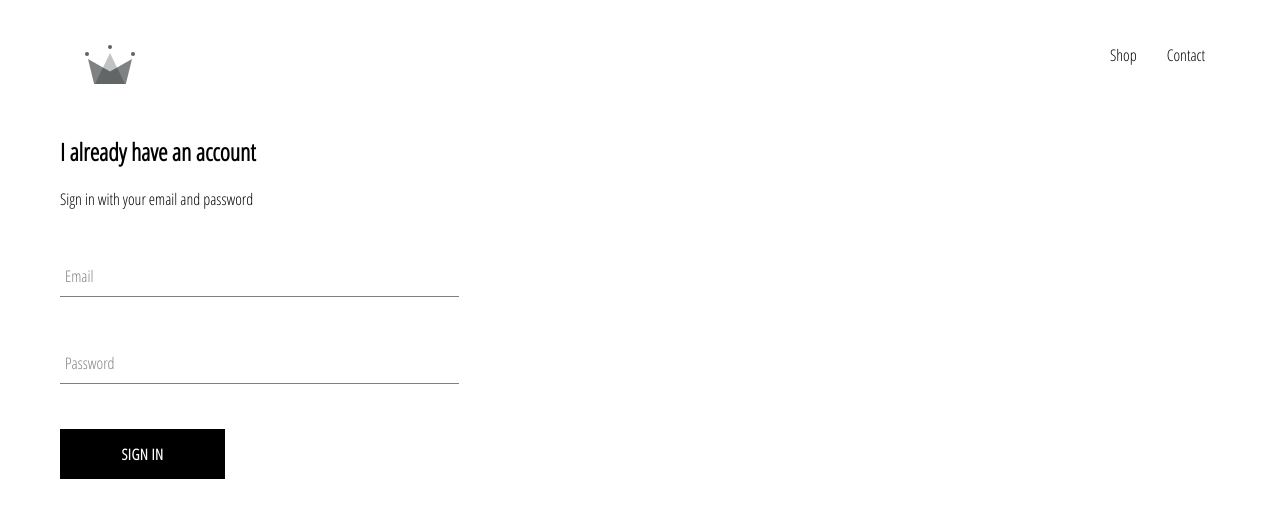
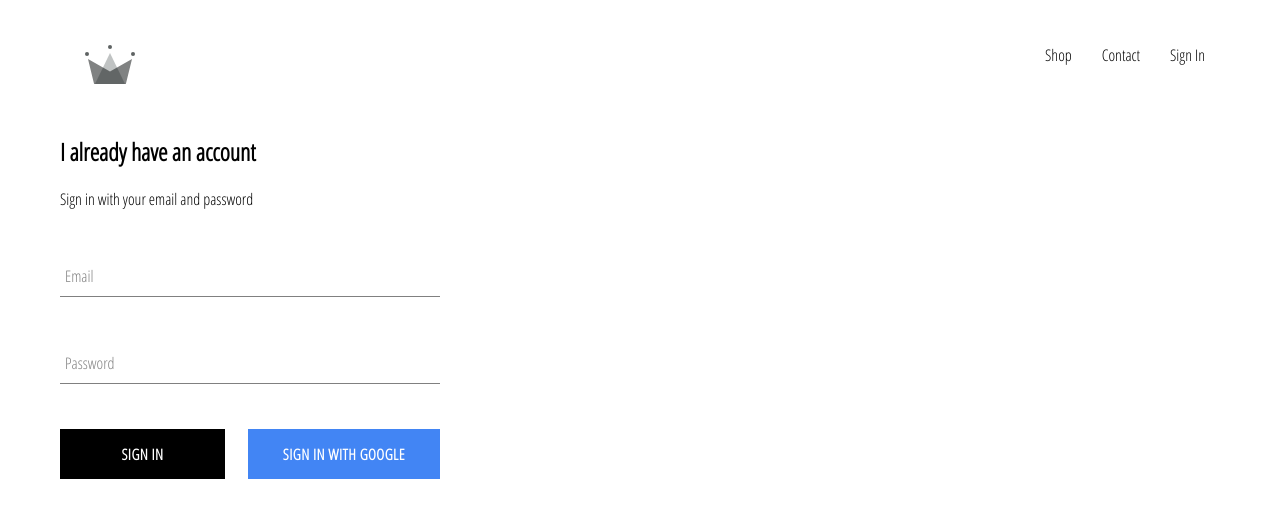
Before and after one commit to HarisHorozovic/ecomerce-client, a React (Create React App) app: page /signin in a window 1280 px wide. Shown: the top 518 px of the page. Built offline with nearby package versions, Linux system fonts and the light colour scheme; no server answers.

Commit message:
integrated firebase into app, created sign in page with sign in component and sign in with google

```diff
--- a/package.json
+++ b/package.json
@@ -3,6 +3,7 @@
   "version": "0.1.0",
   "private": true,
   "dependencies": {
+    "firebase": "^7.0.0",
     "node-sass": "^4.12.0",
     "react": "^16.10.1",
     "react-dom": "^16.10.1",
--- a/src/App.css
+++ b/src/App.css
@@ -7,3 +7,7 @@
     text-decoration: none;
     color: black;
 }
+
+* {
+    box-sizing: border-box;
+}
--- a/src/App.js
+++ b/src/App.js
@@ -1,5 +1,6 @@
 import React from 'react';
 import { Switch, Route } from 'react-router-dom';
+import { auth } from './firebase/firebase.utils';
 
 import './App.css';
 
@@ -9,10 +10,31 @@
 import HomePage from './pages/homepage/homepage.component';
 import Header from './components/header/header.component';
 
-function App() {
+class App extends React.Component {
+    constructor() {
+        super();
+
+        this.state = {
+            currentUser: null,
+        };
+    }
+
+    unsubscribeFromAuth = null;
+
+    componentDidMount() {
+        this.unsubscribeFromAuth = auth.onAuthStateChanged(user => {
+            this.setState({ currentUser: user });
+        });
+    }
+
+    componentWillUnmount() {
+        this.unsubscribeFromAuth();
+    }
+
+    render() {
         return (
             <div>
-            <Header />
+                <Header currentUser={this.state.currentUser} />
                 <Switch>
                     <Route exact path="/" component={HomePage} />
                     <Route path="/shop" component={ShopPage} />
@@ -21,5 +43,6 @@
             </div>
         );
     }
+}
 
 export default App;
--- a/src/components/custom-button/custom-button.component.jsx
+++ b/src/components/custom-button/custom-button.component.jsx
@@ -2,8 +2,11 @@
 
 import './custom-button.styles.scss';
 
-const CustomButton = ({ children, ...otherProps }) => (
-    <button className="custom-button" {...otherProps}>
+const CustomButton = ({ children, isGoogleSignIn, ...otherProps }) => (
+    <button
+        className={`${isGoogleSignIn ? 'google-sign-in' : ''} custom-button`}
+        {...otherProps}
+    >
         {children}
     </button>
 );
--- a/src/components/custom-button/custom-button.styles.scss
+++ b/src/components/custom-button/custom-button.styles.scss
@@ -15,8 +15,18 @@
     cursor: pointer;
 
     &:hover {
-      background-color: white;
-      color: black;
-      border: 1px solid black;
+        background-color: white;
+        color: black;
+        border: 1px solid black;
     }
-  }
+
+    &.google-sign-in {
+        background-color: #4285f4;
+        color: white;
+
+        &:hover {
+            background-color: #357ae8;
+            border: none;
+        }
+    }
+}
--- a/src/components/header/header.component.jsx
+++ b/src/components/header/header.component.jsx
@@ -3,8 +3,9 @@
 
 import './header.styles.scss';
 import { ReactComponent as Logo } from '../../assets/4.3 crown.svg';
+import { auth } from '../../firebase/firebase.utils';
 
-const Header = () => (
+const Header = ({ currentUser }) => (
     <div className="header">
         <Link to="/" className="logo-container">
             <Logo className="logo" />
@@ -18,6 +19,20 @@
             <Link className="option" to="/contact">
                 Contact
             </Link>
+            {currentUser ? (
+                <div
+                    className="option"
+                    onClick={() => {
+                        auth.signOut();
+                    }}
+                >
+                    Sign Out
+                </div>
+            ) : (
+                <Link className="option" to="/signin">
+                    Sign In
+                </Link>
+            )}
         </div>
     </div>
 );
--- a/src/components/header/header.styles.scss
+++ b/src/components/header/header.styles.scss
@@ -20,6 +20,7 @@
 
         .option {
             padding: 10px 15px;
+            cursor: pointer;
         }
     }
 }
--- a/src/components/sign-in/sign-in.component.jsx
+++ b/src/components/sign-in/sign-in.component.jsx
@@ -2,6 +2,8 @@
 
 import FormInput from '../form-input/form-input.component';
 import CustomButton from '../custom-button/custom-button.component';
+
+import { signInWithGoogle } from '../../firebase/firebase.utils';
 
 import './sign-in.styles.scss';
 
@@ -50,8 +52,12 @@
                         handleChange={this.handleChange}
                         required
                     />
-
-                    <CustomButton type="submit">Sign In</CustomButton>
+                    <div className="buttons">
+                        <CustomButton type="submit">Sign In</CustomButton>
+                        <CustomButton onClick={signInWithGoogle} isGoogleSignIn>
+                            Sign In With Google
+                        </CustomButton>
+                    </div>
                 </form>
             </div>
         );
--- a/src/components/sign-in/sign-in.styles.scss
+++ b/src/components/sign-in/sign-in.styles.scss
@@ -1,9 +1,14 @@
 .sign-in {
-    width: 30vw;
+    width: 380px;
     display: flex;
     flex-direction: column;
 
     .title {
         margin: 10px 0;
     }
+
+    .buttons {
+        display: flex;
+        justify-content: space-between;
+    }
 }
--- /dev/null
+++ b/src/firebase/firebase.utils.js
@@ -0,0 +1,25 @@
+import firebase from 'firebase/app';
+import 'firebase/firestore';
+import 'firebase/auth';
+
+const config = {
+    apiKey: 'AIzaSyBqzPQOsmuF_XxV_JXz-LUqdJ62qQxk7oY',
+    authDomain: 'crwn-db-e7569.firebaseapp.com',
+    databaseURL: 'https://crwn-db-e7569.firebaseio.com',
+    projectId: 'crwn-db-e7569',
+    storageBucket: '',
+    messagingSenderId: '1017222828091',
+    appId: '1:1017222828091:web:0e19871ffdb33848790c1e',
+};
+
+firebase.initializeApp(config);
+
+export const auth = firebase.auth();
+export const firestore = firebase.firestore();
+
+//Google Auth Utils
+const provider = new firebase.auth.GoogleAuthProvider();
+provider.setCustomParameters({ prompt: 'select_account' });
+export const signInWithGoogle = () => auth.signInWithPopup(provider);
+
+export default firebase;
```
Also changed, not shown: 1 other file (tests, documents, lock files or other folders). Lines whose indentation alone changed are shown as unchanged.
